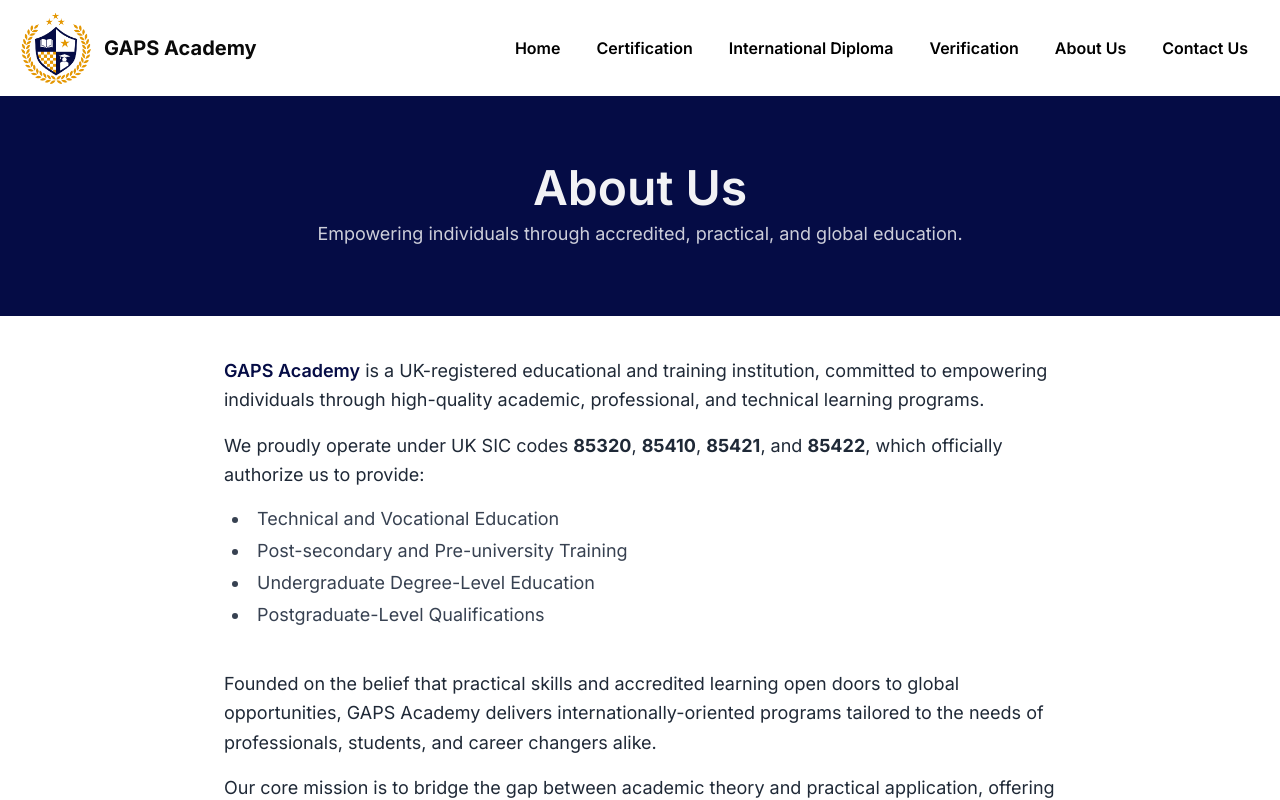
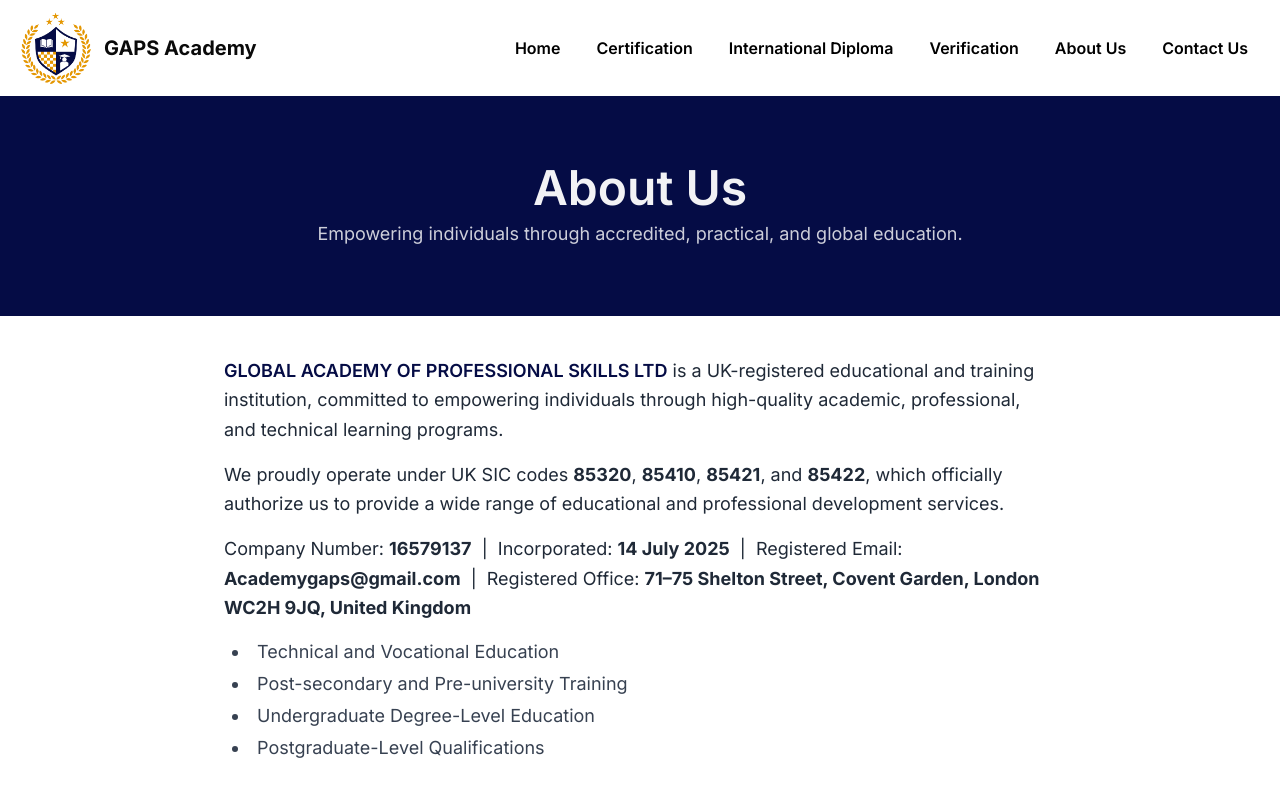
Before and after one commit to Ayoub900/gaps, a Next.js app: page /about in a window 1280 px wide. Shown: the top 800 px of the page. Built offline with nearby package versions, Linux system fonts and the light colour scheme.

Commit message:
add legal info in about us page

```diff
--- a/src/app/about/page.tsx
+++ b/src/app/about/page.tsx
@@ -13,11 +13,15 @@
             <div className="min-h-screen px-6 md:px-24 py-10 max-w-5xl mx-auto space-y-10 text-gray-800">
                 <section className="space-y-4">
                     <p className="text-lg leading-relaxed">
-                        <strong className="text-[#050c45] font-semibold">GAPS Academy</strong> is a UK-registered educational and training institution, committed to empowering individuals through high-quality academic, professional, and technical learning programs.
+                        <strong className="text-[#050c45] font-semibold">GLOBAL ACADEMY OF PROFESSIONAL SKILLS LTD</strong> is a UK-registered educational and training institution, committed to empowering individuals through high-quality academic, professional, and technical learning programs.
                     </p>
                     <p className="text-lg leading-relaxed">
-                        We proudly operate under UK SIC codes <strong>85320</strong>, <strong>85410</strong>, <strong>85421</strong>, and <strong>85422</strong>, which officially authorize us to provide:
+                        We proudly operate under UK SIC codes <strong>85320</strong>, <strong>85410</strong>, <strong>85421</strong>, and <strong>85422</strong>, which officially authorize us to provide a wide range of educational and professional development services.
                     </p>
+                    <p className="text-lg leading-relaxed">
+                        Company Number: <strong>16579137</strong> &nbsp;|&nbsp; Incorporated: <strong>14 July 2025</strong> &nbsp;|&nbsp; Registered Email: <strong>Academygaps@gmail.com</strong> &nbsp;|&nbsp; Registered Office: <strong>71–75 Shelton Street, Covent Garden, London WC2H 9JQ, United Kingdom</strong>
+                    </p>
+
                     <ul className="list-disc list-inside pl-2 space-y-1 text-lg text-gray-700">
                         <li>Technical and Vocational Education</li>
                         <li>Post-secondary and Pre-university Training</li>
```
